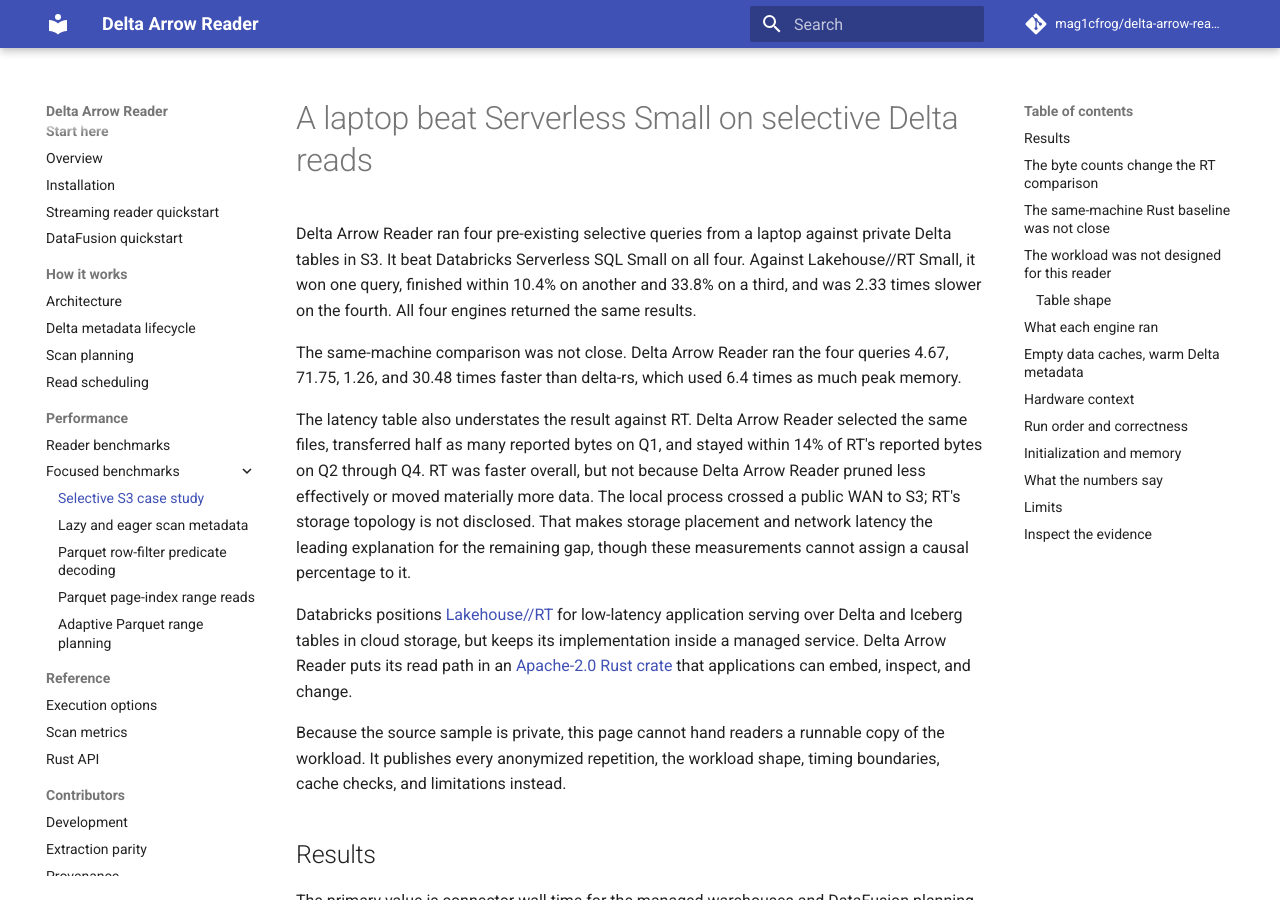
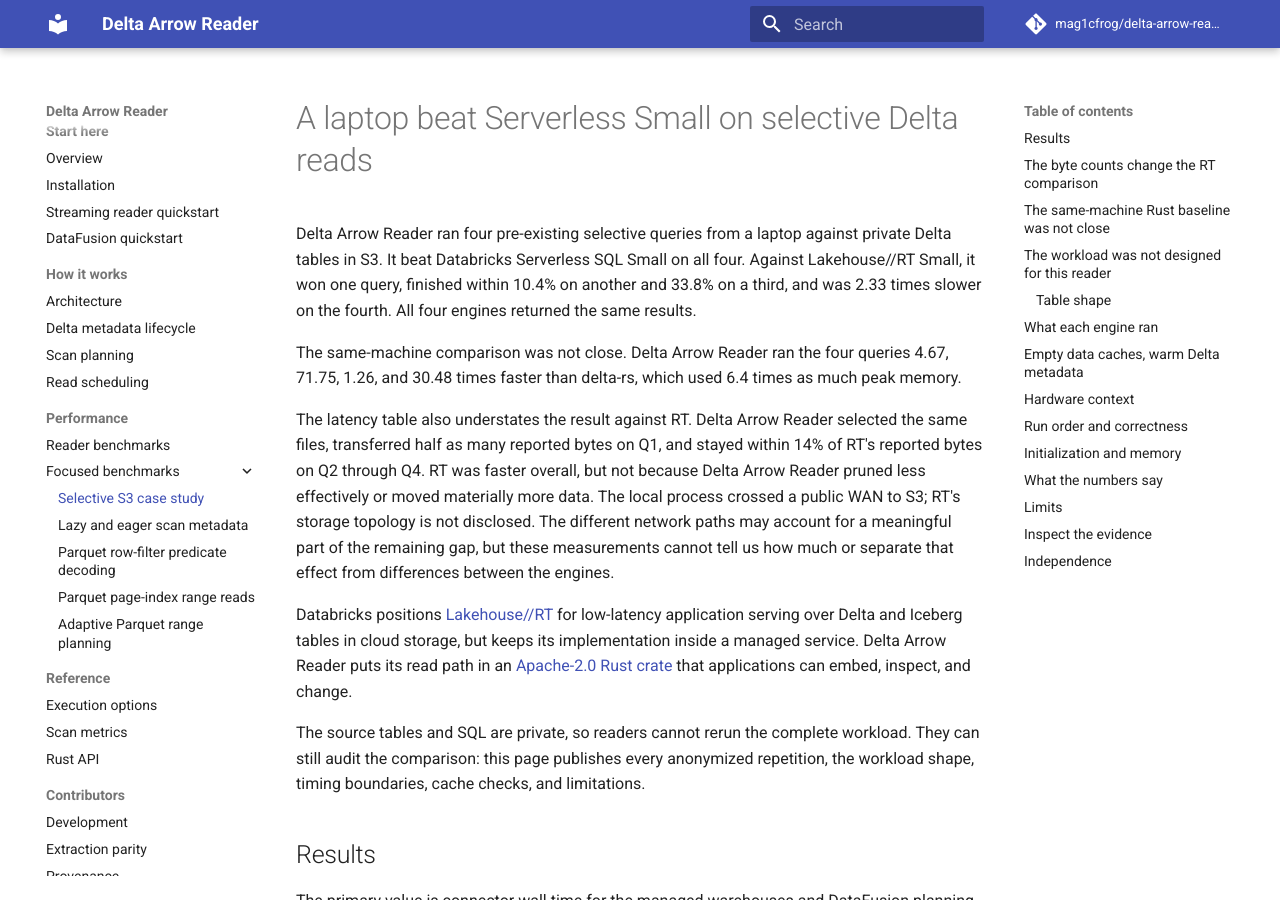
Before and after one commit to mag1cfrog/delta-arrow-reader, an MkDocs documentation site: the page built from docs/content/benchmarks/selective-s3.md, in a window 1280 px wide and 900 px high. Built offline with MkDocs 1.6.1 and Material for MkDocs 9.7.7, drawn with Linux system fonts in a browser that asks for light colours; comment, search, counter and statistics services are not loaded; some of the changed text lies outside the part shown.

Commit message:
docs: clarify evidence and Beta context for selective S3 benchmark

````diff
--- a/docs/content/benchmarks/selective-s3.md
+++ b/docs/content/benchmarks/selective-s3.md
@@ -15,9 +15,9 @@ selected the same files, transferred half as many reported bytes on Q1, and
 stayed within 14% of RT's reported bytes on Q2 through Q4. RT was faster
 overall, but not because Delta Arrow Reader pruned less effectively or moved
 materially more data. The local process crossed a public WAN to S3; RT's
-storage topology is not disclosed. That makes storage placement and network
-latency the leading explanation for the remaining gap, though these
-measurements cannot assign a causal percentage to it.
+storage topology is not disclosed. The different network paths may account for
+a meaningful part of the remaining gap, but these measurements cannot tell us
+how much or separate that effect from differences between the engines.
 
 Databricks positions
 [Lakehouse//RT](https://docs.databricks.com/aws/en/compute/sql-warehouse/real-time)
@@ -27,9 +27,10 @@ Reader puts its read path in an
 [Apache-2.0 Rust crate](https://github.com/mag1cfrog/delta-arrow-reader/blob/main/LICENSE)
 that applications can embed, inspect, and change.
 
-Because the source sample is private, this page cannot hand readers a runnable
-copy of the workload. It publishes every anonymized repetition, the workload
-shape, timing boundaries, cache checks, and limitations instead.
+The source tables and SQL are private, so readers cannot rerun the complete
+workload. They can still audit the comparison: this page publishes every
+anonymized repetition, the workload shape, timing boundaries, cache checks,
+and limitations.
 
 ## Results
 
@@ -88,14 +89,13 @@ within 14% on the other three. Both readers selected exactly the same files.
 The remaining RT advantage therefore does not point to better file pruning or
 materially lower data transfer.
 
-The obvious difference is where the readers ran. Delta Arrow Reader reached S3
-from a laptop over a public connection measured at 140.392 Mbit/s with a
+One important difference is where the readers ran. Delta Arrow Reader reached
+S3 from a laptop over a public connection measured at 140.392 Mbit/s with a
 0.257-second median time to first byte. RT ran inside Databricks, which does not
-publish its tested warehouse's network path or storage placement. Remote-read
-latency and throughput are the most plausible explanation for much of the
-remaining wall-time gap, especially for noisy Q2. The counters cannot prove
-how many milliseconds came from the network, so this is an inference, not a
-causal measurement.
+publish its tested warehouse's network path or storage placement. Network
+latency and throughput could account for a meaningful part of the remaining
+wall-time gap, especially for noisy Q2. The counters cannot tell us how much of
+that gap came from the network rather than the engines themselves.
 
 These counters are also not identical wire measurements. Delta Arrow Reader
 counts bytes returned through instrumented object-store reads. The managed
@@ -154,12 +154,15 @@ clustering, statistics, row distribution, compression, or Parquet page layout.
 
 ### Table shape
 
-| Table | Active size | Active files | Columns | Logical type counts |
+| Table | Active size | Active files | Columns | Column profile |
 | --- | ---: | ---: | ---: | --- |
-| A | 243 MiB | 6 | 119 | 16 boolean, 1 date, 60 double, 10 integer, 5 long, 27 string |
-| B | 1.19 TiB | 18,287 | 426 | 1 date, 418 double, 1 integer, 2 long, 4 string |
-| C | 790 MiB | 21 | 293 | 287 double, 2 long, 4 string |
-| D | 208 GiB | 3,471 | 91 | 84 double, 1 integer, 2 long, 4 string |
+| A | About 240 MiB | Fewer than 10 | About 120 | Mixed |
+| B | About 1.2 TiB | Over 18K | Over 400 | Mostly numeric |
+| C | About 800 MiB | About 20 | About 290 | Mostly numeric |
+| D | About 200 GiB | Over 3K | About 90 | Mostly numeric |
+
+These source-level figures are rounded to make the private tables harder to
+identify. The query measurements below remain exact.
 
 All four queries apply two equality filters and one membership filter. The
 projection and selected-input shape are shown without names or literal values:
@@ -313,9 +317,9 @@ RT won three queries and the aggregate comparison, but it did not win by
 selecting fewer files or reading materially less data. Delta Arrow Reader
 matched its file selection, moved comparable or fewer reported bytes, and
 still reached S3 over a measured public-WAN path. RT's network and storage
-placement are undisclosed, but equal file selection and comparable transfer
-make network topology the most plausible explanation for much of the remaining
-gap, not a clearly superior selective read path.
+placement are undisclosed. The different network paths may account for a
+meaningful part of the remaining gap, but the benchmark cannot separate that
+effect from differences between the engines.
 
 delta-rs was not competitive on the same machine. Delta Arrow Reader was
 faster on every query, up to 71.75 times faster, while delta-rs used 6.4 times
@@ -336,6 +340,10 @@ exclusive to a closed runtime.
   concurrent clients, joins, writes, ETL, or full-table analytics.
 - The exact Serverless and RT hardware, storage path, runtime build, and Delta
   metadata lifecycle are not exposed.
+- Lakehouse//RT was in Beta when tested on August 31, 2026. Databricks
+  [notes](https://docs.databricks.com/aws/en/compute/sql-warehouse/real-time)
+  that its performance and supported features may change before general
+  availability.
 - Local table initialization was measured separately and excluded from query
   latency. A one-shot caller that loads all four tables would pay that
   12.033-second cost.
@@ -353,12 +361,17 @@ query, and round, including the discarded warmups. It contains enough data to
 recompute every median, range, and aggregate ratio on this page without
 revealing SQL, names, paths, literals, identifiers, or result fingerprints.
 
-Validate the measurements and confirm that all six generated SVG files match
+Validate the measurements and confirm that all eight generated SVG files match
 the CSV:
 
 ```console
 python benches/render_selective_s3_chart.py --check
 ```
 
-Run the script without `--check` to regenerate all three charts in light and
+Run the script without `--check` to regenerate all four charts in light and
 dark themes.
+
+## Independence
+
+Delta Arrow Reader is an independent open-source project. It is not affiliated
+with or endorsed by Databricks.
````
Also changed, not shown: other parts of docs/content/benchmarks/selective-s3.md (+6 -5 lines), README.md.
